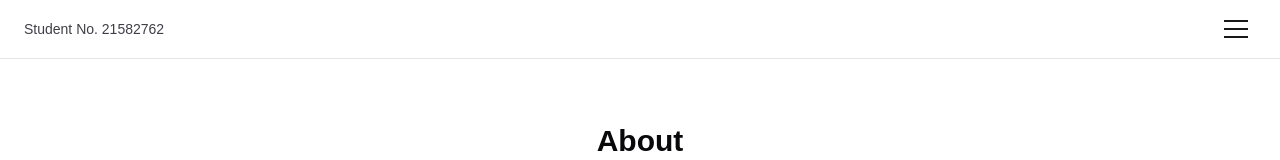
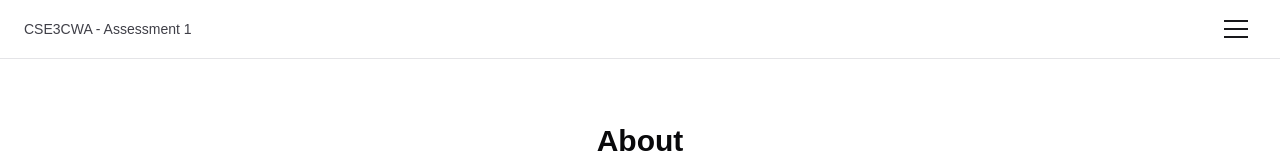
Before and after one commit to Rolando-ux/CSE3CWA_A1-A2, a Next.js app: page /about in a window 1280 px wide. Shown: the top 160 px of the page. Built offline with nearby package versions, Linux system fonts and the light colour scheme.

Commit message:
Show assessment title in header, keep student number in footer

```diff
--- a/app/components/Header.tsx
+++ b/app/components/Header.tsx
@@ -3,7 +3,7 @@
 import Link from "next/link";
 import { usePathname } from "next/navigation";
 import { useEffect, useState } from "react";
-import { LAST_TAB_COOKIE, NAV_LINKS, STUDENT_NUMBER } from "../nav-links";
+import { ASSESSMENT_TITLE, LAST_TAB_COOKIE, NAV_LINKS } from "../nav-links";
 
 const ONE_YEAR_IN_SECONDS = 60 * 60 * 24 * 365;
 
@@ -19,7 +19,7 @@ export default function Header() {
     <header className="border-b border-zinc-200 bg-white dark:border-zinc-800 dark:bg-black">
       <div className="flex items-center justify-between px-4 py-3 sm:px-6">
         <span className="text-sm font-medium text-zinc-700 dark:text-zinc-300">
-          Student No. {STUDENT_NUMBER}
+          {ASSESSMENT_TITLE}
         </span>
 
         <div className="flex items-center gap-4">
--- a/app/nav-links.ts
+++ b/app/nav-links.ts
@@ -13,6 +13,7 @@ export const NAV_LINKS: NavLink[] = [
 
 export const STUDENT_NAME = "Rolando Obanos Junior";
 export const STUDENT_NUMBER = "21582762";
+export const ASSESSMENT_TITLE = "CSE3CWA - Assessment 1";
 
 export const LAST_TAB_COOKIE = "lastTab";
 export const THEME_COOKIE = "theme";
```
